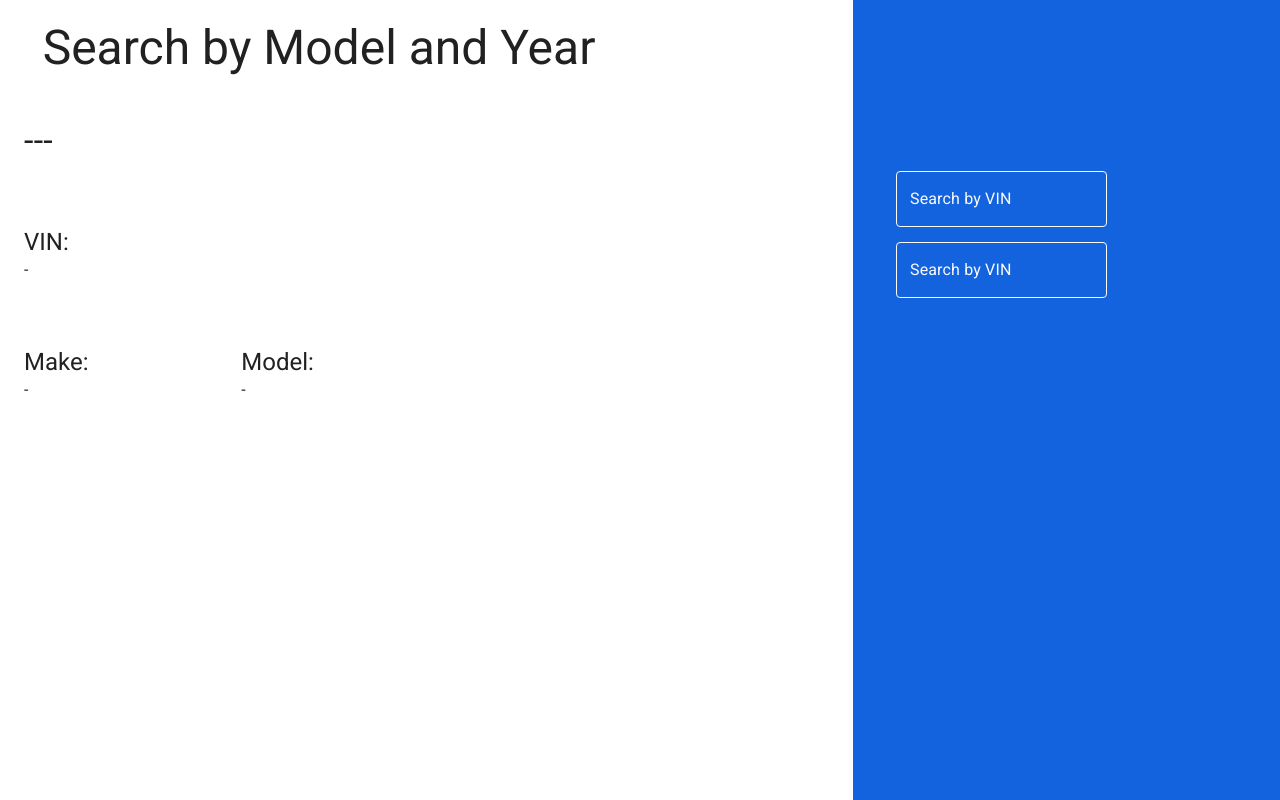
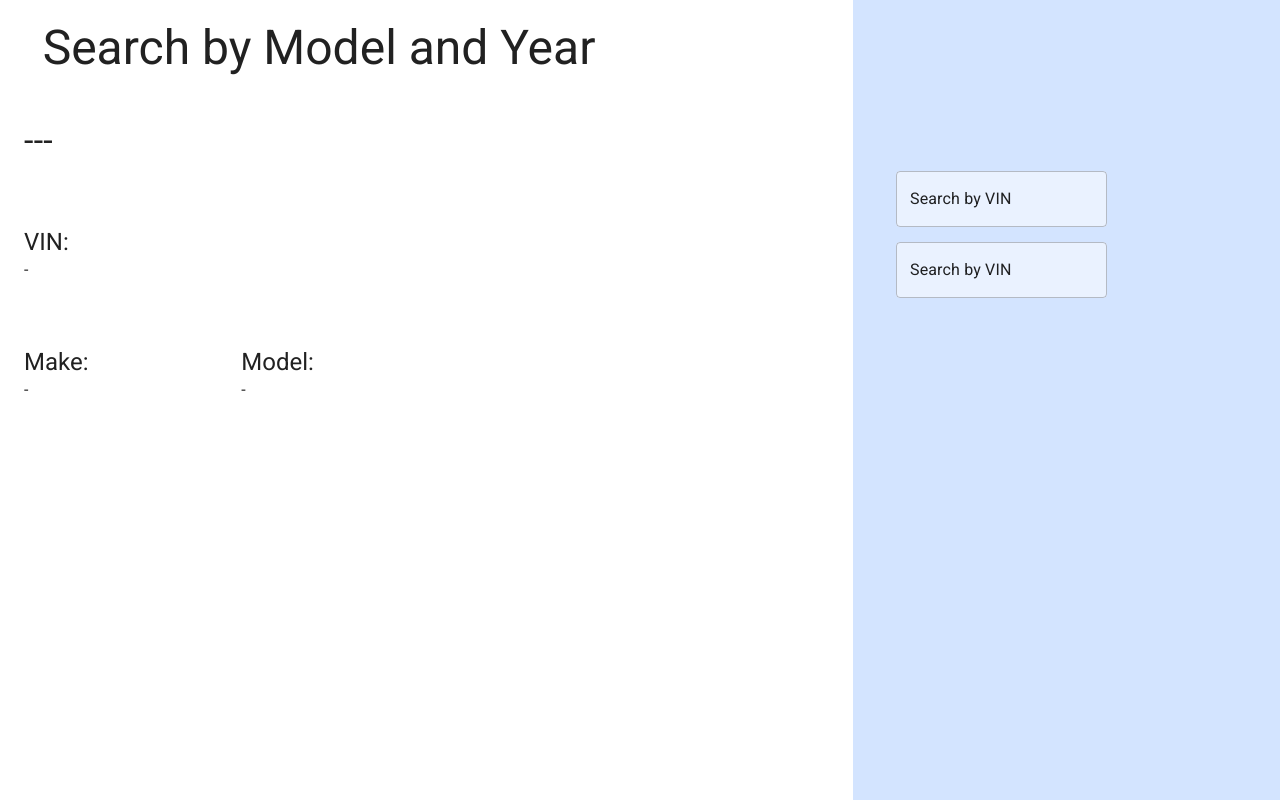
Before and after one commit to ssanjose/nhtsa-web, a React (Create React App) app: page / in a window 1280 px wide. Built offline with nearby package versions, Linux system fonts and the light colour scheme.

Commit message:
Adjust css for mui form controls and add some color on the palette

```diff
--- a/src/themes/light.js
+++ b/src/themes/light.js
@@ -5,24 +5,23 @@ export const lightTheme = createTheme({
     MuiInputLabel: {
       styleOverrides: {
         root: ({ theme }) => ({
-          color: theme.palette.text.gray,
-          '&.Mui-focused': {
-            color: theme.palette.text.default,
-          },
+          color: `${theme.palette.text.primary} !important`,
         }),
       },
     },
     MuiInputBase: {
       styleOverrides: {
         root: ({ theme }) => ({
-          '& .MuiOutlinedInput-notchedOutline': {
-            borderColor: theme.palette.text.gray,
+          backgroundColor: `${theme.palette.background.input} !important`,
+
+          '& MuiFilledInput-root::after': {
+            borderBottom: `5px solid ${theme.palette.text.primary}`,
           },
 
           '&.Mui-focused': {
-            color: theme.palette.text.gray,
-            '& .MuiOutlinedInput-notchedOutline': {
-              borderColor: theme.palette.text.default,
+            color: theme.palette.text.primary,
+            '& MuiFilledInput-root::after': {
+              borderBottom: `3px solid ${theme.palette.text.default}`,
             },
           },
         }),
@@ -35,13 +34,13 @@ export const lightTheme = createTheme({
       main: '#FAFAFA',
     },
     text: {
+      default: '#FAFAFA',
       reverseprimary: '#FFF',
-      gray: '#FAFAFA !important',
       contrast: '#56ffef !important',
     },
     background: {
-      search: '#1363DF',
-      input: '#44A1FF',
+      search: '#D3E4FF',
+      input: '#EAF2FF',
       gray: '#FAFAFA !important',
     },
     action: {
```
